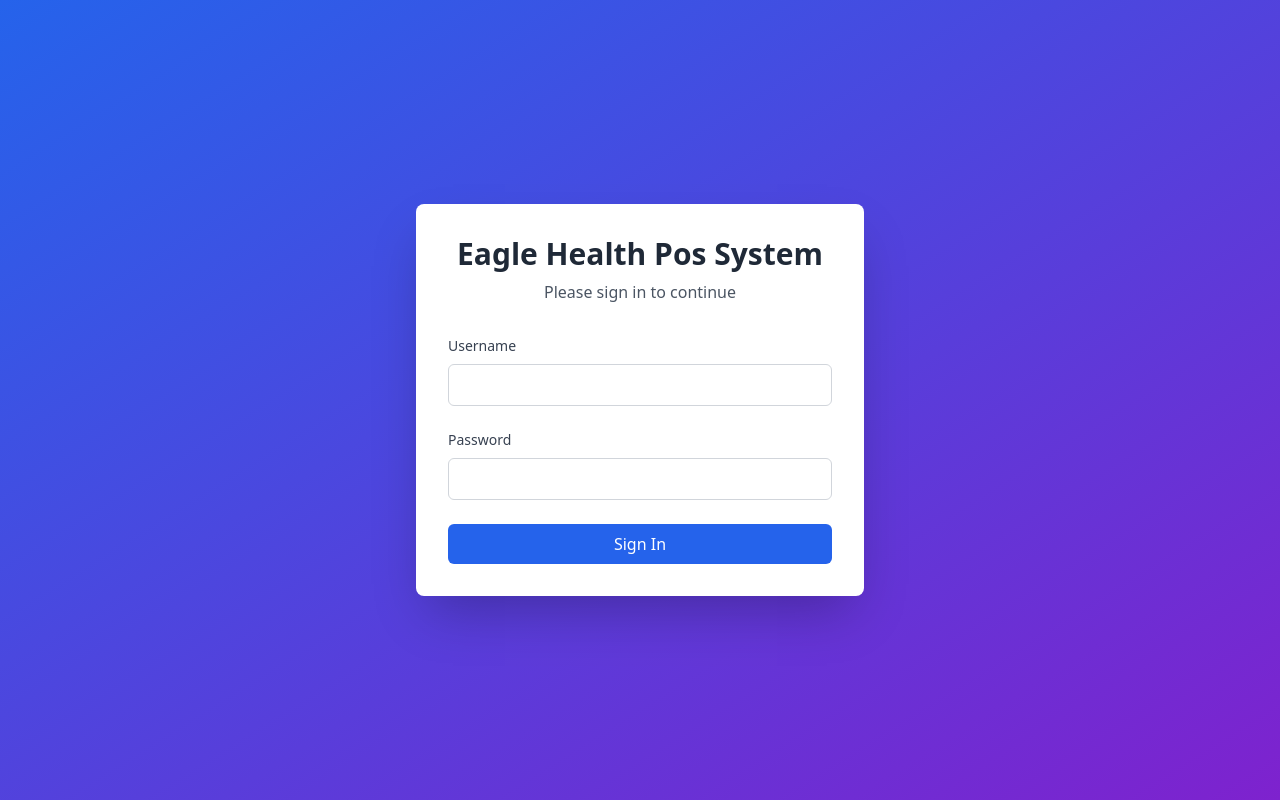
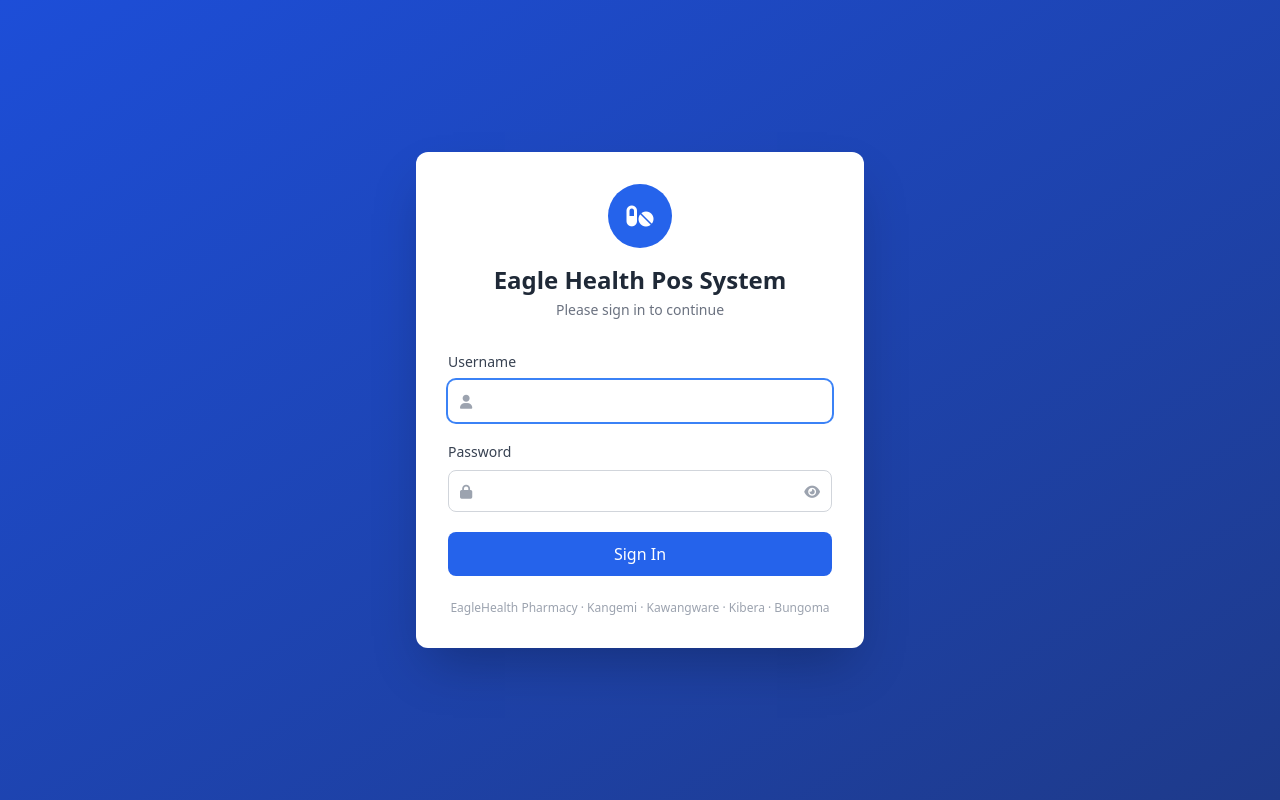
Before and after one commit to findech1/Pharmacy-POS, a Django app: page /login/ in a window 1280 px wide. Run offline with Django 5.2, Linux system fonts and the light colour scheme; some libraries are stand-ins or nearby versions.

Commit message:
login page update

```diff
--- a/pharmacy_pos/templates/registration/login.html
+++ b/pharmacy_pos/templates/registration/login.html
@@ -5,41 +5,91 @@
     <meta name="viewport" content="width=device-width, initial-scale=1.0">
     <title>Login - Eagle Health Pos System</title>
     <script src="https://cdn.tailwindcss.com"></script>
+    <link rel="stylesheet" href="https://cdnjs.cloudflare.com/ajax/libs/font-awesome/6.0.0/css/all.min.css" />
 </head>
-<body class="bg-gradient-to-br from-blue-600 to-purple-700 min-h-screen flex items-center justify-center">
-    <div class="bg-white p-8 rounded-lg shadow-2xl w-full max-w-md">
+<body class="bg-gradient-to-br from-blue-700 to-blue-900 min-h-screen flex items-center justify-center px-4">
+    <div class="bg-white p-8 rounded-xl shadow-2xl w-full max-w-md">
         <div class="text-center mb-8">
-            <h1 class="text-3xl font-bold text-gray-800 mb-2">Eagle Health Pos System</h1>
-            <p class="text-gray-600">Please sign in to continue</p>
+            <div class="w-16 h-16 bg-blue-600 rounded-full flex items-center justify-center mx-auto mb-4">
+                <i class="fas fa-pills text-white text-2xl"></i>
+            </div>
+            <h1 class="text-2xl font-bold text-gray-800 mb-1">Eagle Health Pos System</h1>
+            <p class="text-gray-500 text-sm">Please sign in to continue</p>
         </div>
 
         {% if messages %}
         {% for message in messages %}
-        <div class="bg-red-100 border border-red-400 text-red-700 px-4 py-3 rounded mb-4">
-            {{ message }}
+        <div class="flex items-start px-4 py-3 rounded-lg mb-4 text-sm
+            {% if message.tags == 'error' %}bg-red-50 border border-red-300 text-red-700
+            {% elif message.tags == 'warning' %}bg-yellow-50 border border-yellow-300 text-yellow-800
+            {% else %}bg-blue-50 border border-blue-300 text-blue-700{% endif %}">
+            <i class="fas fa-{% if message.tags == 'error' %}exclamation-circle{% elif message.tags == 'warning' %}clock{% else %}info-circle{% endif %} mr-2 mt-0.5"></i>
+            <span>{{ message }}</span>
         </div>
         {% endfor %}
         {% endif %}
 
-        <form method="post" class="space-y-6">
+        <form method="post" class="space-y-5" id="login-form">
             {% csrf_token %}
             <div>
                 <label class="block text-sm font-medium text-gray-700 mb-2">Username</label>
-                <input type="text" name="username" required
-                       class="w-full px-3 py-2 border border-gray-300 rounded-md focus:outline-none focus:ring-2 focus:ring-blue-500">
+                <div class="relative">
+                    <i class="fas fa-user absolute left-3 top-3 text-gray-400 text-sm"></i>
+                    <input type="text" name="username" required autofocus autocomplete="username"
+                           class="w-full pl-10 pr-3 py-2 border border-gray-300 rounded-lg focus:outline-none focus:ring-2 focus:ring-blue-500 focus:border-transparent">
+                </div>
             </div>
 
             <div>
                 <label class="block text-sm font-medium text-gray-700 mb-2">Password</label>
-                <input type="password" name="password" required
-                       class="w-full px-3 py-2 border border-gray-300 rounded-md focus:outline-none focus:ring-2 focus:ring-blue-500">
+                <div class="relative">
+                    <i class="fas fa-lock absolute left-3 top-3 text-gray-400 text-sm"></i>
+                    <input type="password" name="password" id="password-field" required autocomplete="current-password"
+                           class="w-full pl-10 pr-10 py-2 border border-gray-300 rounded-lg focus:outline-none focus:ring-2 focus:ring-blue-500 focus:border-transparent">
+                    <button type="button" id="toggle-password" tabindex="-1"
+                            class="absolute right-3 top-3 text-gray-400 hover:text-gray-600 text-sm">
+                        <i class="fas fa-eye" id="toggle-password-icon"></i>
+                    </button>
+                </div>
             </div>
 
-            <button type="submit"
-                    class="w-full bg-blue-600 text-white py-2 px-4 rounded-md hover:bg-blue-700 focus:outline-none focus:ring-2 focus:ring-blue-500 transition duration-200">
-                Sign In
+            <button type="submit" id="submit-btn"
+                    class="w-full bg-blue-600 text-white py-2.5 px-4 rounded-lg hover:bg-blue-700 focus:outline-none focus:ring-2 focus:ring-blue-500 transition duration-200 flex items-center justify-center">
+                <span id="submit-text">Sign In</span>
+                <i class="fas fa-circle-notch fa-spin ml-2 hidden" id="submit-spinner"></i>
             </button>
         </form>
+
+        <p class="text-center text-xs text-gray-400 mt-6">
+            EagleHealth Pharmacy &middot; Kangemi &middot; Kawangware &middot; Kibera &middot; Bungoma
+        </p>
     </div>
+
+    <script>
+        // Show/hide password
+        const toggleBtn = document.getElementById('toggle-password');
+        const passwordField = document.getElementById('password-field');
+        const toggleIcon = document.getElementById('toggle-password-icon');
+
+        toggleBtn.addEventListener('click', function () {
+            const isHidden = passwordField.type === 'password';
+            passwordField.type = isHidden ? 'text' : 'password';
+            toggleIcon.classList.toggle('fa-eye');
+            toggleIcon.classList.toggle('fa-eye-slash');
+        });
+
+        // Loading state on submit
+        const form = document.getElementById('login-form');
+        const submitBtn = document.getElementById('submit-btn');
+        const submitText = document.getElementById('submit-text');
+        const submitSpinner = document.getElementById('submit-spinner');
+
+        form.addEventListener('submit', function () {
+            submitBtn.disabled = true;
+            submitBtn.classList.add('opacity-75', 'cursor-not-allowed');
+            submitText.textContent = 'Signing in...';
+            submitSpinner.classList.remove('hidden');
+        });
+    </script>
 </body>
 </html>
```
Also changed, not shown: pharmacy_pos/db.sqlite3.
